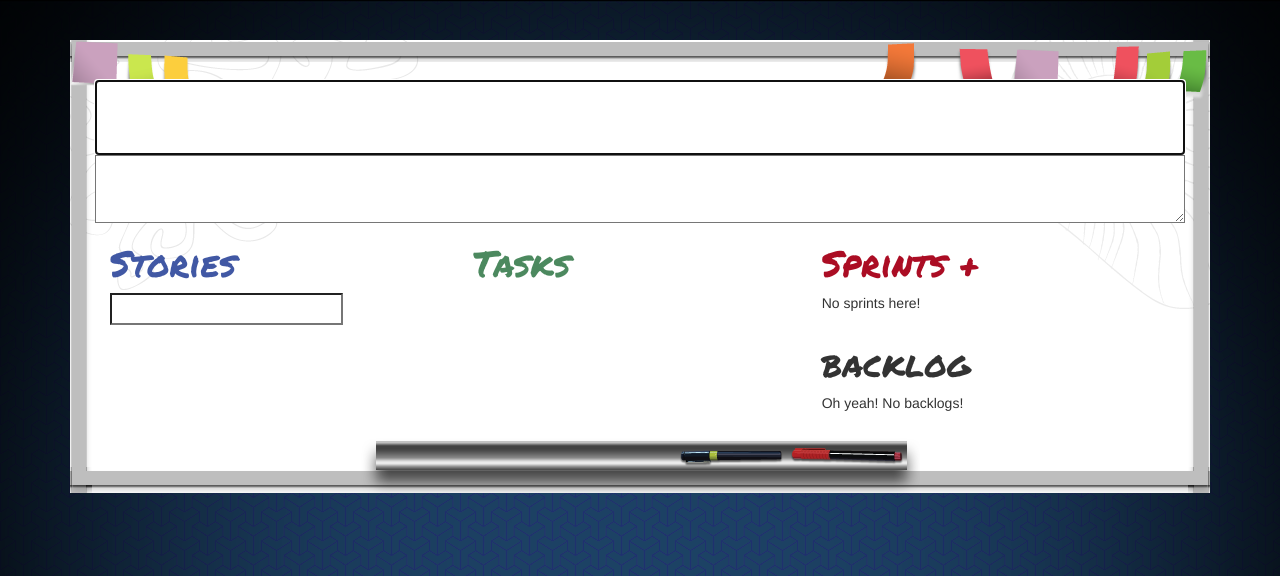
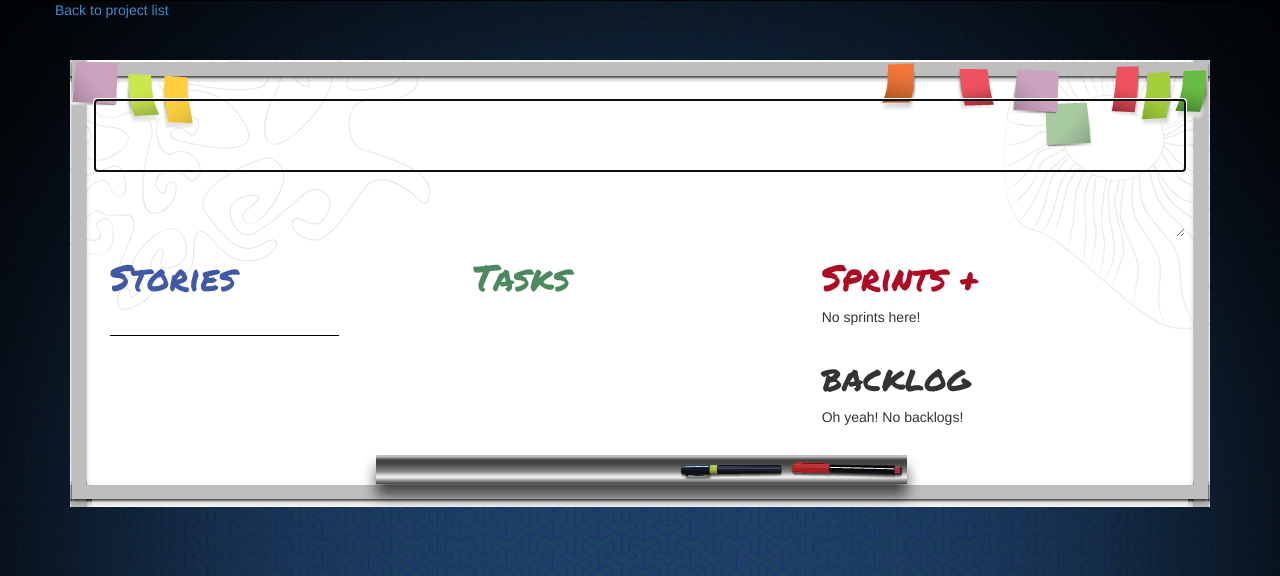
Before and after one commit to OpenSourceSag/django-dash2013, a Django app: template scrum/templates/scrum/whiteboard.html in a window 1280 px wide. Shown: the top 576 px of the page. Run offline with Django 3.2, Linux system fonts and the light colour scheme; the template is opened without the code that fills it, so the values that code supplies are empty; some web fonts are replaced.

Commit message:
More style

```diff
--- a/scrum/static/_layout/css/agileboard.css
+++ b/scrum/static/_layout/css/agileboard.css
@@ -88,3 +88,7 @@
     left: 10px;
     right: 10px;
 }
+
+/* #whiteboard_bg .title_font{ */
+/*     background-image: url('../images/ereased.png'); */
+/* } */
--- a/scrum/static/scrum/css/whiteboard.css
+++ b/scrum/static/scrum/css/whiteboard.css
@@ -35,7 +35,7 @@
 }
 
 .story_selected{
-    background-color: #00A;
+    background-color: #88D;
 }
 
 #project_head{
@@ -51,6 +51,15 @@
     font-size: 22px;
 }
 
+.whiteboard_field{
+    border: none;
+    background-color: transparent;
+    /* background-image: url('../images/input.png'); */
+}
+
+.empty-task input, .empty-story input{
+    border-bottom: 1px black solid;
+}
 #whiteboard_bg {
     background-color: #FFF;
     padding: 40px;
--- a/scrum/templates/scrum/sprint.html
+++ b/scrum/templates/scrum/sprint.html
@@ -4,6 +4,11 @@
 {% block extra_css %}
     <link href="{% static 'scrum/css/sprint.css' %}" rel="stylesheet" media="screen">
 {% endblock %}
+
+{% block header %}
+<a href="/">{% trans 'Back to project list' %}</a>
+{% endblock %}
+
 {% block content %}
     <div id=whiteboard_bg class="row">
         <header id=sprint_head class="row">
--- a/scrum/templates/scrum/whiteboard.html
+++ b/scrum/templates/scrum/whiteboard.html
@@ -6,7 +6,7 @@
 {% endblock %}
 
 {% block header %}
-
+<a href="/">{% trans 'Back to project list' %}</a>
 {% endblock %}
 
 {% block content %}
@@ -31,11 +31,10 @@
                 <ul>
                     {% for task in tasks %}
                         <li data-story="{{ task.story_id }}">
-                            <span class="glyphicon glyphicon-chevron-right">
-                            </span><input data-id={{ task.id }} class="whiteboard_field text_font" value="{{task}}"></input>
+                            *  <input data-id={{ task.id }} class="whiteboard_field text_font" value="{{task}}"></input>
                         </li>
                     {% endfor %}
-                    <li class="empty-task"><span class="glyphicon glyphicon-chevron-right"></span><input class="whiteboard_field text_font"></input></li>
+                    <li class="empty-task">*  <input class="whiteboard_field text_font"></input></li>
                 </ul>
             </section>
 
@@ -48,7 +47,7 @@
                                 <div class="text_font sprint_number">Sprint #{{ sprint.number }}</div>
                                 <ul data-id="{{ sprint.id }}" class="sprint_tasks{% if forloop.last%} visible_sprint{% endif %}">
                                     {% for task in sprint.tasks.all %}
-                                        <li data-id="{{ task.id }}"><span class="glyphicon glyphicon-remove"></span>{{ task.title }}</li>
+                                        <li data-id="{{ task.id }}">*  {{ task.title }}</li>
                                     {% empty %}
                                         <li>{% trans 'The sprint is empty. Put some gaz!' %}</li>
                                     {% endfor %}
--- a/scrum/templates/scrum/whiteboard_read.html
+++ b/scrum/templates/scrum/whiteboard_read.html
@@ -6,6 +6,7 @@
 {% endblock %}
 
 {% block header %}
+<a href="/">{% trans 'Back to project list' %}</a>
 {% endblock %}
 
 {% block content %}
```
Also changed, not shown: scrum/static/scrum/images/input.png (renamed from scrum/static/scrum/images/Zone_saisie.png).
